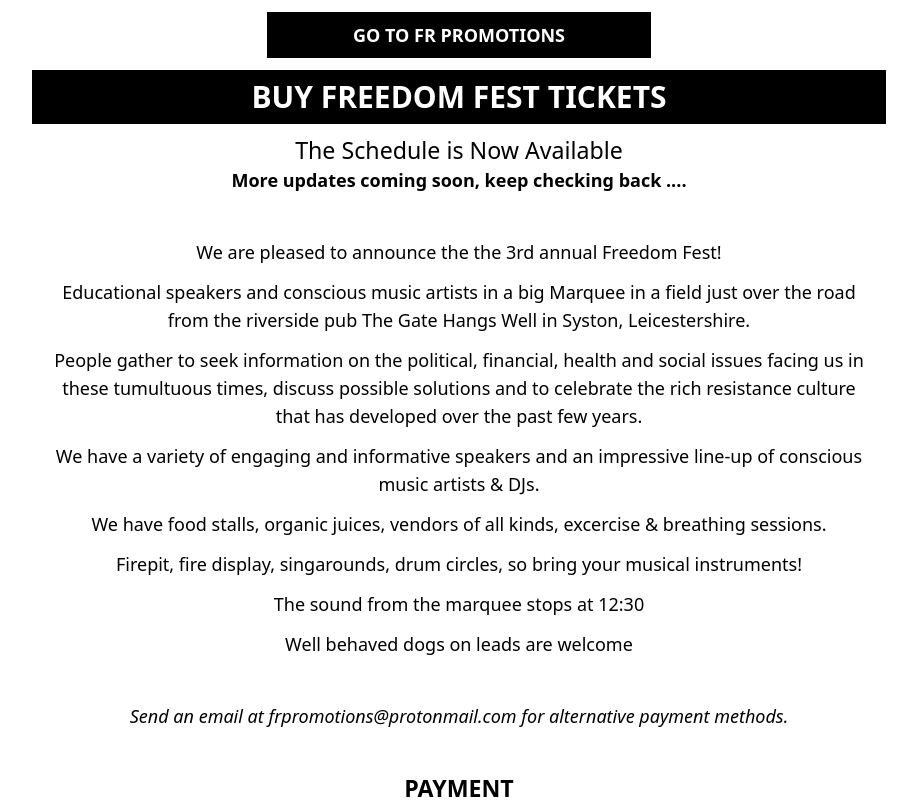
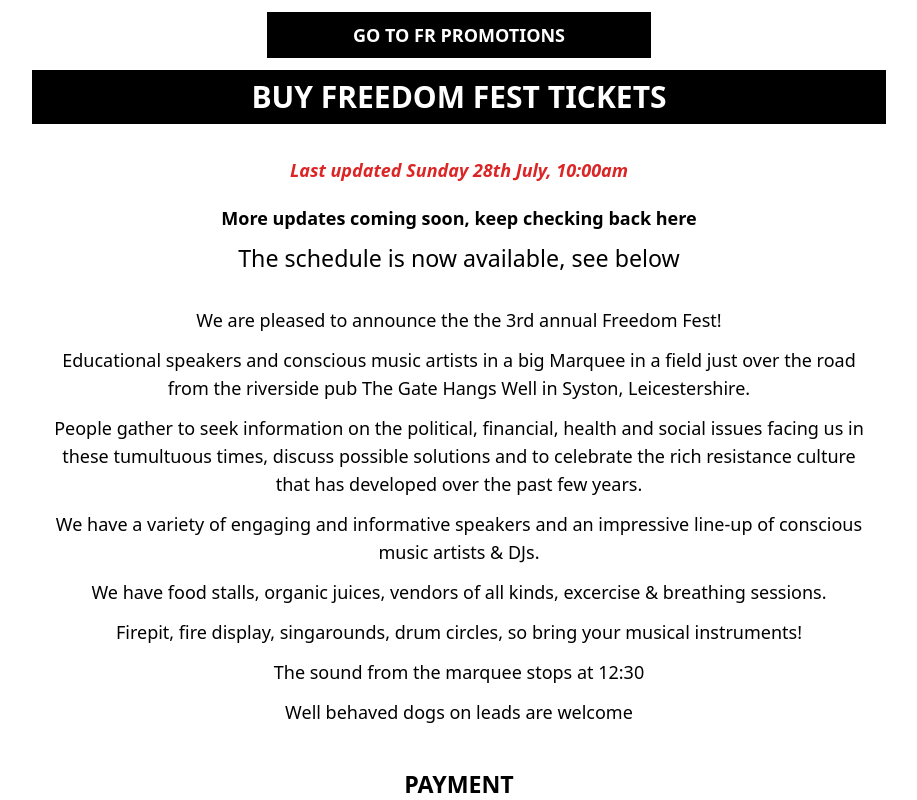
Before and after one commit to jajouka79/frpromotions-vue-frontend, a Vue app: page /#/ff in a window 1280 px wide. Shown: the top 800 px of the page, without its empty margins (181-1098 px from the left). Built offline with nearby package versions, Linux system fonts and the light colour scheme.

Commit message:
text updates

```diff
--- a/src/pages/FreedomFestPage.vue
+++ b/src/pages/FreedomFestPage.vue
@@ -26,9 +26,12 @@
 
             <div class="p-3 text-center">
 
-                <div class="text-xl">The Schedule is Now Available</div>
+                <div class="italic text-red-600 my-5 font-bold">Last updated Sunday 28th July, 10:00am</div>
 
-                <div class="pb-3"><b>More updates coming soon, keep checking back ....</b></div>
+                <div class="pb-3 font-bold">More updates coming soon, keep checking back here</div>
+
+                <div class="text-xl">The schedule is now available, see below</div>
+
 
                 <div class="pb-3 mt-8">We are pleased to announce the the 3rd annual Freedom Fest!</div>
 
@@ -48,7 +51,6 @@
 
                 <div class="pb-3">Well behaved dogs on leads are welcome</div>
 
-                <div class="pb-3 my-8"><i>Send an email at frpromotions@protonmail.com for alternative payment methods.</i></div>
 
 
                 <div class="text-xl my-8 font-bold">PAYMENT</div>
@@ -56,7 +58,12 @@
                 <div class="pb-3">You can buy tickets online at www.frpromotions.co.uk or you can pay at the gate, if you are
                     paying on the door cash is preferred. Please be aware that its better for us if you buy the tickets from
                     the website beforehand so we can see the numbers of attendees and so we can pay for the infrastructre
-                    of the festival.</div>
+                    of the festival.
+
+                </div>
+
+                <div class="pb-3 my-8"><i>Send an email to frpromotions@protonmail.com for alternative payment methods.</i></div>
+
 
                     <div class="text-xl my-8 font-bold">LOCATION</div>
 
```
